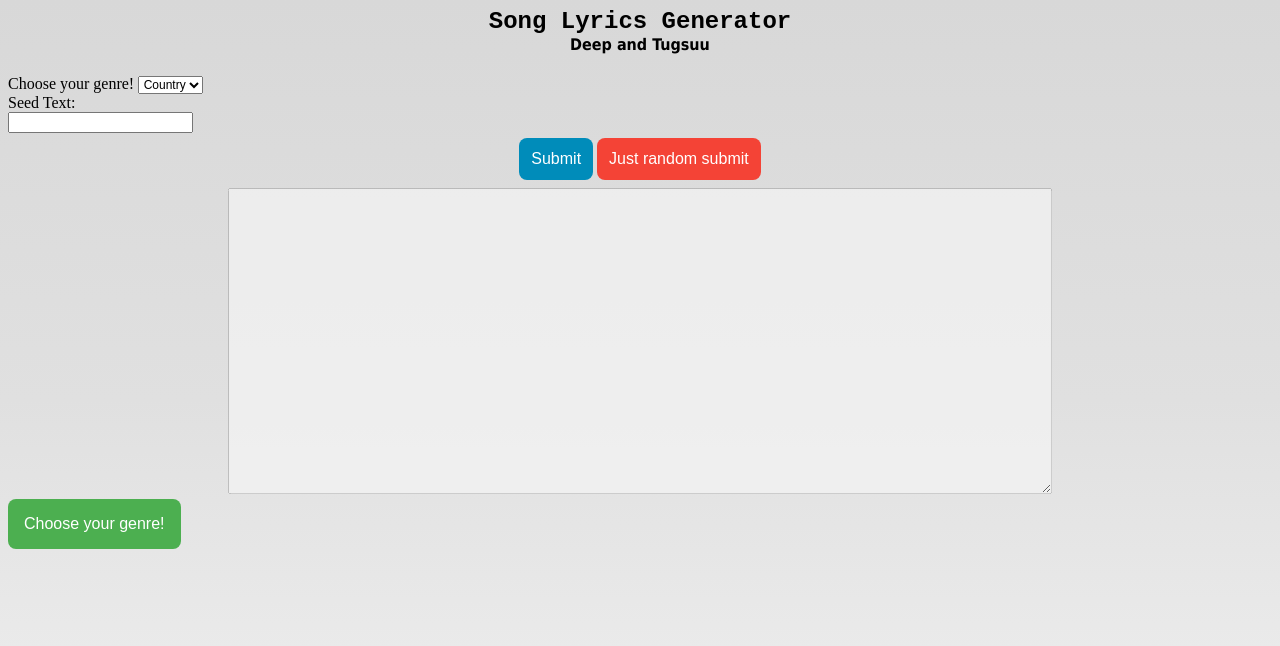
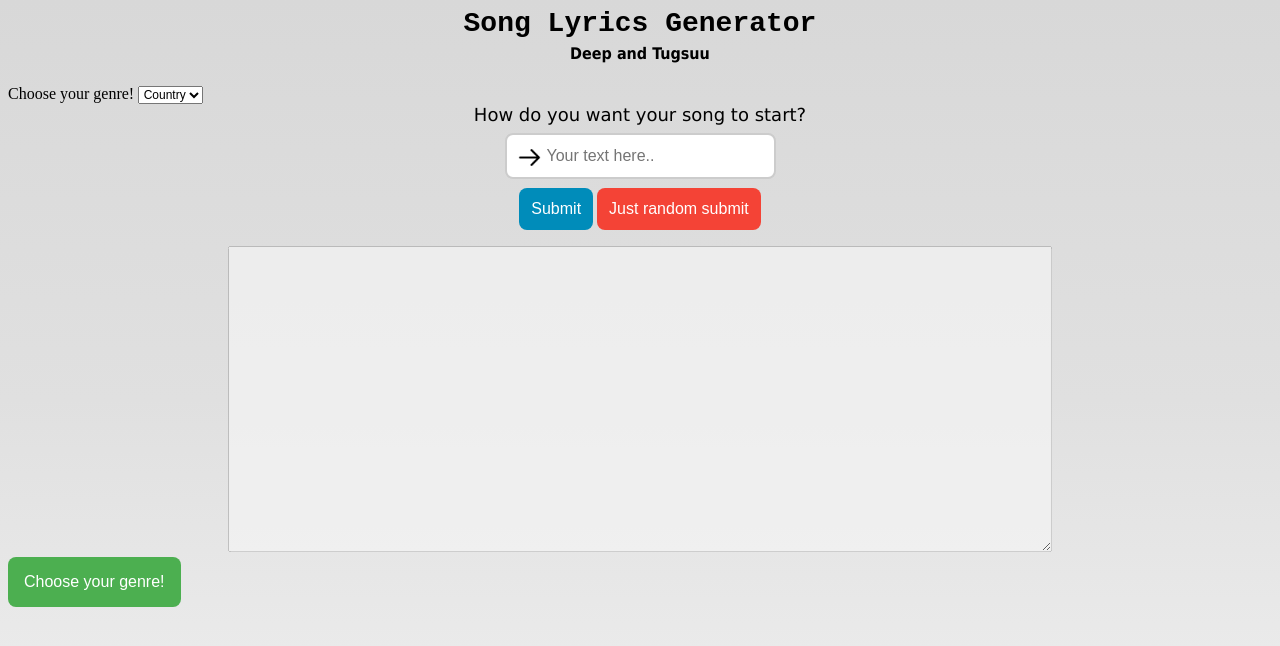
Before and after one commit to tugsbayasgalan/6s198-demo-page, a Flask app: page / in a window 1280 px wide. Shown: the top 646 px of the page. Run offline with Flask 2, Linux system fonts and the light colour scheme; parts of the project's set-up code (start-up, migrations or seed data) failed here and were passed over.

Commit message:
seed prompt done

```diff
--- a/templates/index.css
+++ b/templates/index.css
@@ -18,7 +18,7 @@ body {
 #truetitle {
 	text-align: center;
 	font-family: "Courier New", Courier, monospace;
-	font-size: 24px;
+	font-size: 28px;
 	margin-top: 2px;
 }
 
@@ -35,7 +35,34 @@ body {
 	font-size: 12px;
 }
 
+/*css for seed input field */
+#seedgetter {
+	text-align: center;
+}
 
+#seedprompt {
+	margin-bottom: 8px;
+	font-family: Verdana, Geneva, sans-serif;
+	font-size: 18px;
+}
+
+
+input[type=text] {
+    box-sizing: border-box;
+    border: 2px solid #ccc;
+    border-radius: 4px;
+    font-size: 16px;
+    background-color: white;
+    background-image: url('rightarrowicon.png');
+    background-position: 10px 10px;
+    background-repeat: no-repeat;
+    background-size: 25px 25px;
+    padding: 12px 20px 12px 40px;
+    border-radius: 8px;
+    margin-bottom: 4px;
+}
+
+/*css for text submit BUTTONS*/
 #subbuttons {
 	text-align: center;
 }
@@ -77,6 +104,7 @@ body {
 /*style for where text is generated */
 #gentext {
 	text-align: center;
+	margin-top: 8px;
 }
 
 #generatedtext {
--- a/templates/index.html
+++ b/templates/index.html
@@ -53,10 +53,16 @@
       <option value="rap">Rap</option>
       <option value="other">Other</option>
     </select>
-    <br />
-    Seed Text:<br>
-    <input type="text" name="seedtext" value="">
-    <br>
+
+    <div id="seedgetter">
+      <div id="seedprompt">
+        How do you want your song to start?
+      </div>
+
+      <div id="seedinput">
+        <input type="text" name="seedtext" value="" placeholder="Your text here..">
+      </div>
+    </div>
 
 
     <div id="subbuttons">
@@ -65,8 +71,9 @@
     </div>
   </form>
 
+
   <div id="gentext">
-  <textarea id="generatedText" rows="20" cols="100">{{generated_lyrics}}</textarea>
+    <textarea id="generatedText" rows="20" cols="100">{{generated_lyrics}}</textarea>
   </div>
 
 <style>
```
Also changed, not shown: templates/rightarrowicon.png (added), templates/rightarrowicon2.png (added).
